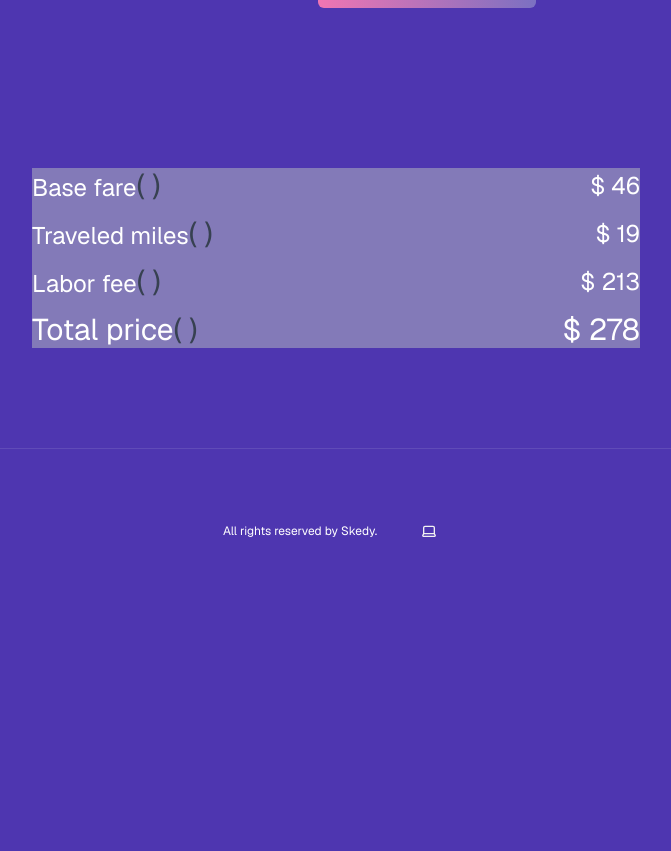
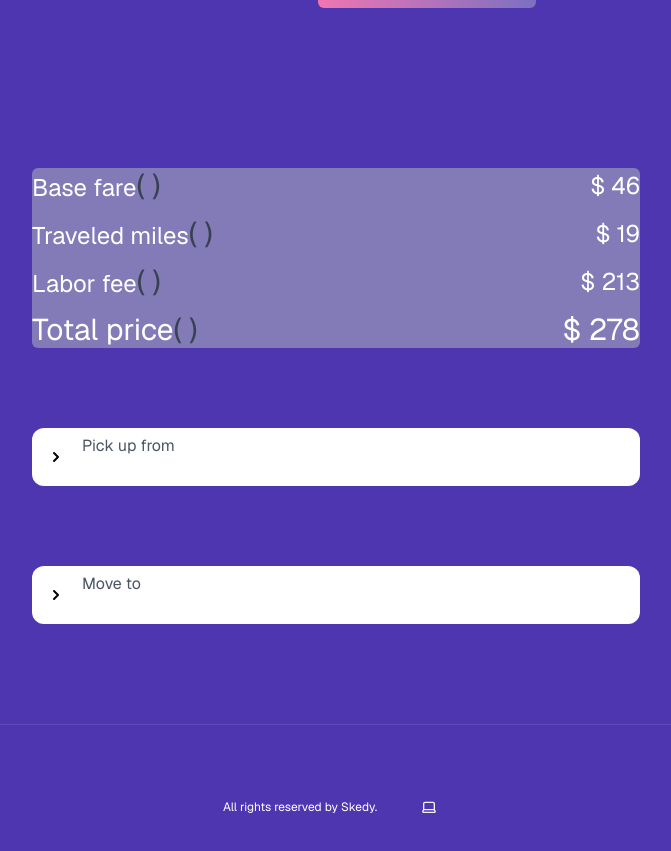
Before and after one commit to mesieou/simple_booking, a Next.js app: page /componentes in a window 1280 px wide. Shown: the part 1940-2791 px from the top of the page, without its empty margins (304-975 px from the left). Before the commit the page ends 2569 px from the top, so only its background shows below. Built offline with nearby package versions, Linux system fonts and the light colour scheme; no server answers.

Commit message:
Componente de Pick up from and Move to

```diff
--- a/app/componentes/page.tsx
+++ b/app/componentes/page.tsx
@@ -9,6 +9,7 @@ import SupabaseLogo from '@/components/supabase-logo'
 import { ThemeSwitcher } from '@/components/theme-switcher'
 import JoinWaitlist from '@/components/waitlist-form'
 import Precios from '@/components/precios';
+import Direction from '@/components/direction';
 
 
 export default async function Componentes() {
@@ -27,6 +28,9 @@ export default async function Componentes() {
       <ThemeSwitcher/>
       <JoinWaitlist/>
       <Precios/>
+      <Direction texto="Pick up from"/>
+      <Direction texto="Move to"/>
+
     </>
   );
 }
--- /dev/null
+++ b/components/direction.tsx
@@ -0,0 +1,26 @@
+'use client'
+
+export default function Direction({ texto }: { texto: string }) {
+
+    return(
+            <div className="w-full">
+                <div className="relative">
+                    <div className="relative border rounded-xl px-3.5 py-3 flex items-center gap-x-4 flex-wrap transition text-black bg-white border-gray-400 focus-within:border-brand hover:border-brand flex-nowrap border-none !py-1.5">
+                        <div className="pointer-events-none flex h-5 w-5 items-center justify-center">
+                            <svg className="w-5 h-5" xmlns="http://www.w3.org/2000/svg">
+                                    <path fill="currentColor" fill-rule="evenodd" d="M7.293 14.707a1 1 0 010-1.414L10.586 10 7.293 6.707a1 1 0 011.414-1.414l4 4a1 1 0 010 1.414l-4 4a1 1 0 01-1.414 0z" clip-rule="evenodd"></path>
+                            </svg>
+                        </div>
+                        <div className="flex-grow">
+                            <label className="block text-label-5 text-left text-gray-600">{texto}</label>
+                            <input className="block w-full text-label-2 leading-[1.375] focus:outline-none flex-1 bg-transparent border-none focus:ring-0 placeholder:text-gray-600 text-black caret-black" />
+                        </div>
+                    </div>
+                </div>
+            </div>
+
+
+
+
+    )
+}
--- a/components/precios.tsx
+++ b/components/precios.tsx
@@ -8,7 +8,10 @@ export default function Precios() {
     const total =  base + traveled + labor_min;
 
     return (
-        <section className="space-y-2 md:space-y-3 mt-8 text-color bg-muted">
+
+
+            <div className="lg:col-span-5">
+                <section className="space-y-2 md:space-y-3 mt-8 text-color bg-muted rounded-md">
                     <div className="flex items-center justify-between">
                         <p className="text-2xl md:text-label-1"> Base fare
                             <span className="text-3xl text-gray-700" >( )</span>
@@ -37,5 +40,7 @@ export default function Precios() {
                         <p className="text-3xl">$ {total}</p>
                     </div>
                 </section>
+            </div>
+
     )
 }
```
Lines whose indentation alone changed are shown as unchanged.
